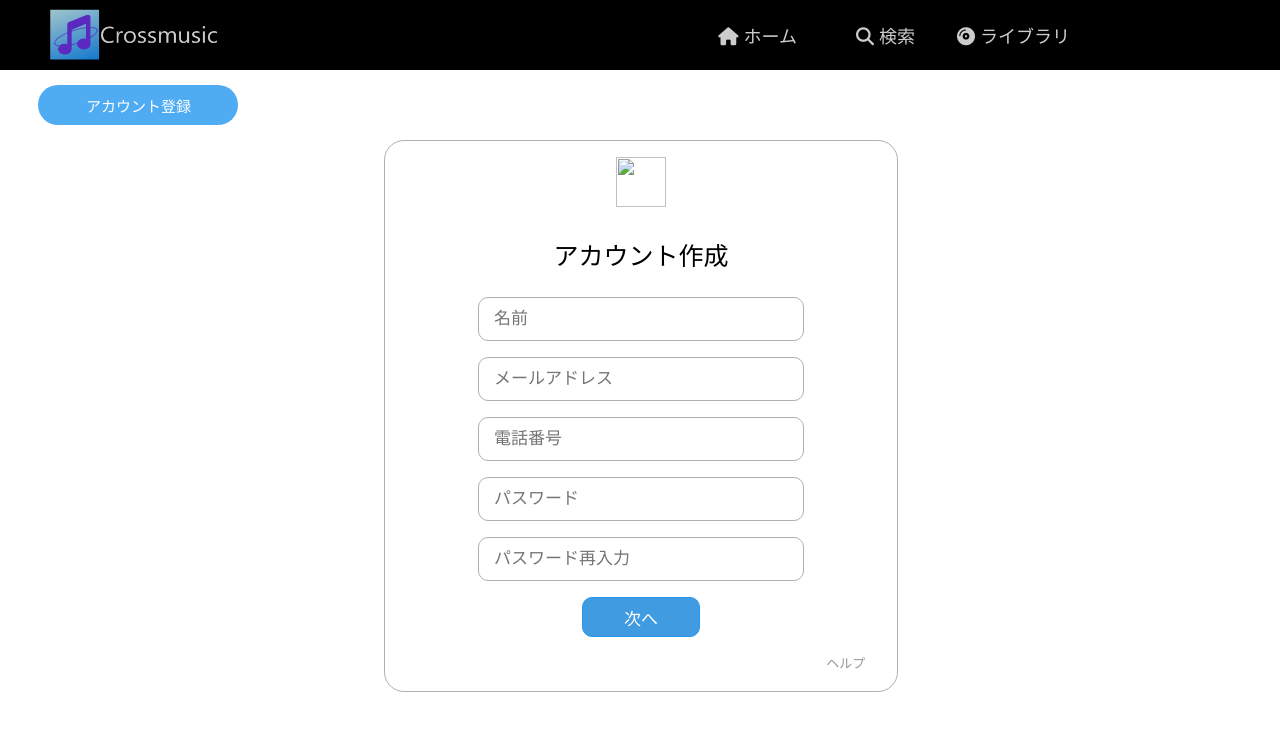
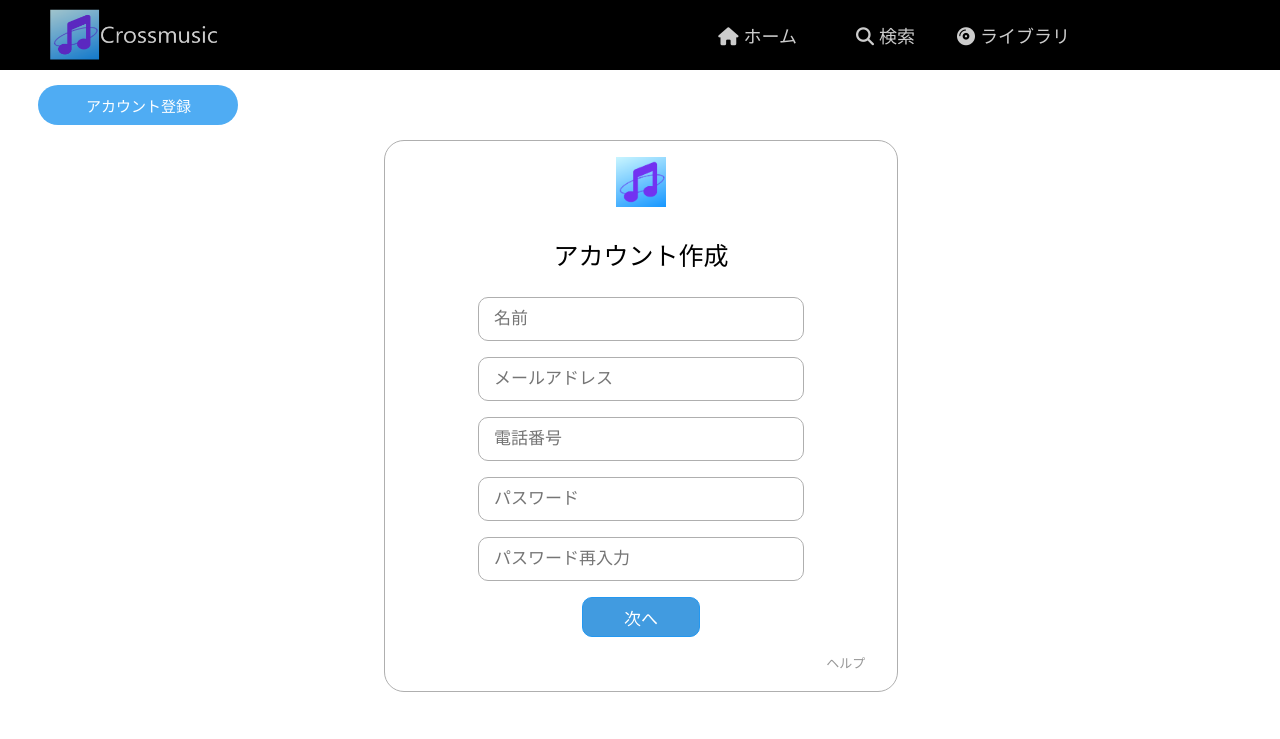
Before and after one commit to workspace05162005/crossmusic, a plain HTML site: page account.html in a window 1280 px wide. Drawn offline with nearby package versions, Linux system fonts and the light colour scheme.

Commit message:
Update account.html

```diff
--- a/account.html
+++ b/account.html
@@ -153,7 +153,7 @@
     <div id="top-bar"></div>
     <div id="top">
         <div id="account">
-            <p style="text-align: center;"><img src="images/Crossmusicicon.png" style="width: 50px;height: 50px;"></p>
+            <p style="text-align: center;"><img src="Crossmusicicon.png" style="width: 50px;height: 50px;"></p>
             <p style="text-align: center;font-size: 25px;">アカウント作成</p>
             <p><input type="name" name="" id="input" placeholder="名前"></p>
             <p><input type="email" name="" id="input" placeholder="メールアドレス"></p>
```
